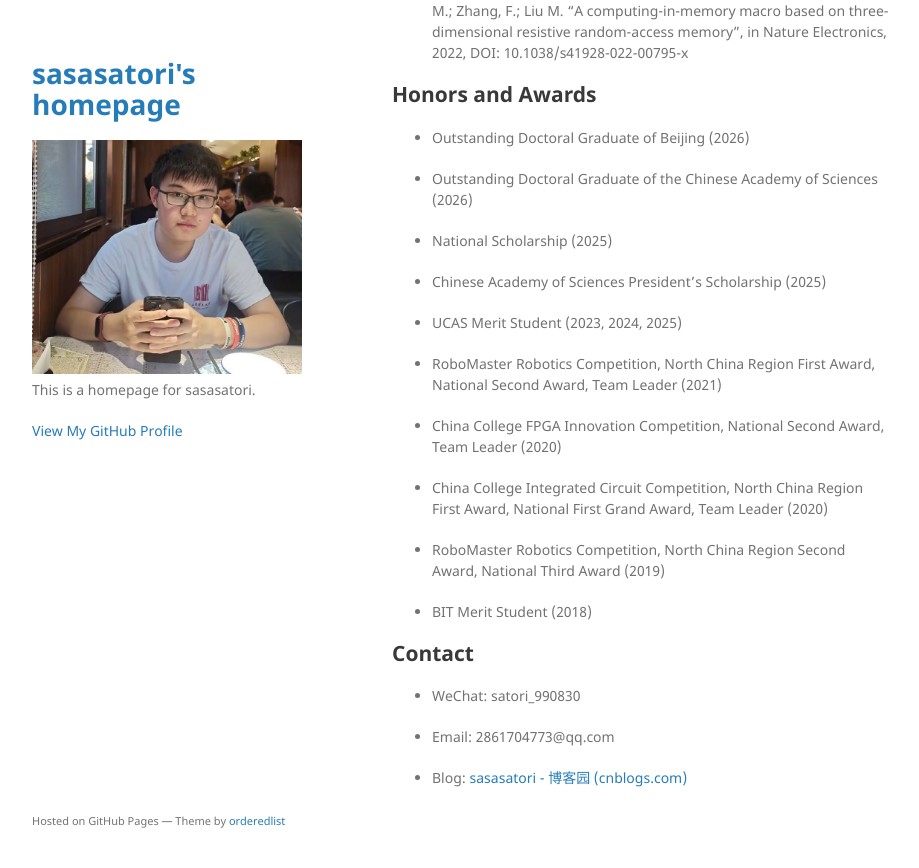
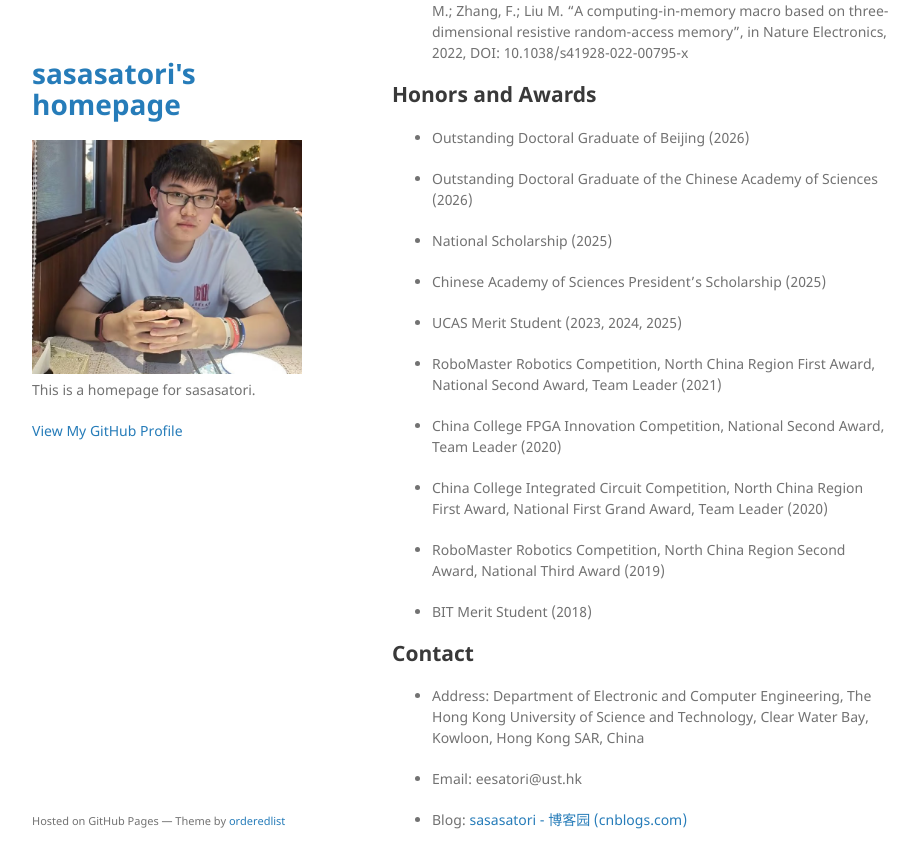
Before and after one commit to sasasatori/sasasatori.github.io, a Jekyll site: the page built from index.md, in a window 1280 px wide and 900 px high, scrolled down 2375 px. Shown: the top 868 px of the window, without its empty margins (178-1097 px from the left). Built offline with Jekyll 4.4.1, drawn with Linux system fonts in a browser that asks for light colours; our own code applies the rules of GitHub Pages for plain Markdown files.

Commit message:
update index

```diff
--- a/index.md
+++ b/index.md
@@ -69,8 +69,8 @@ Sep. 2017 - Jun. 2021: **Beijing Institute of Technology**
 - BIT Merit Student (2018)
 
 ## Contact
-- WeChat: satori_990830
+- Address: Department of Electronic and Computer Engineering, The Hong Kong University of Science and Technology, Clear Water Bay, Kowloon, Hong Kong SAR, China
 
-- Email: 2861704773@qq.com
+- Email: eesatori@ust.hk
 
 - Blog: [sasasatori - 博客园 (cnblogs.com)](https://www.cnblogs.com/sasasatori)
```
